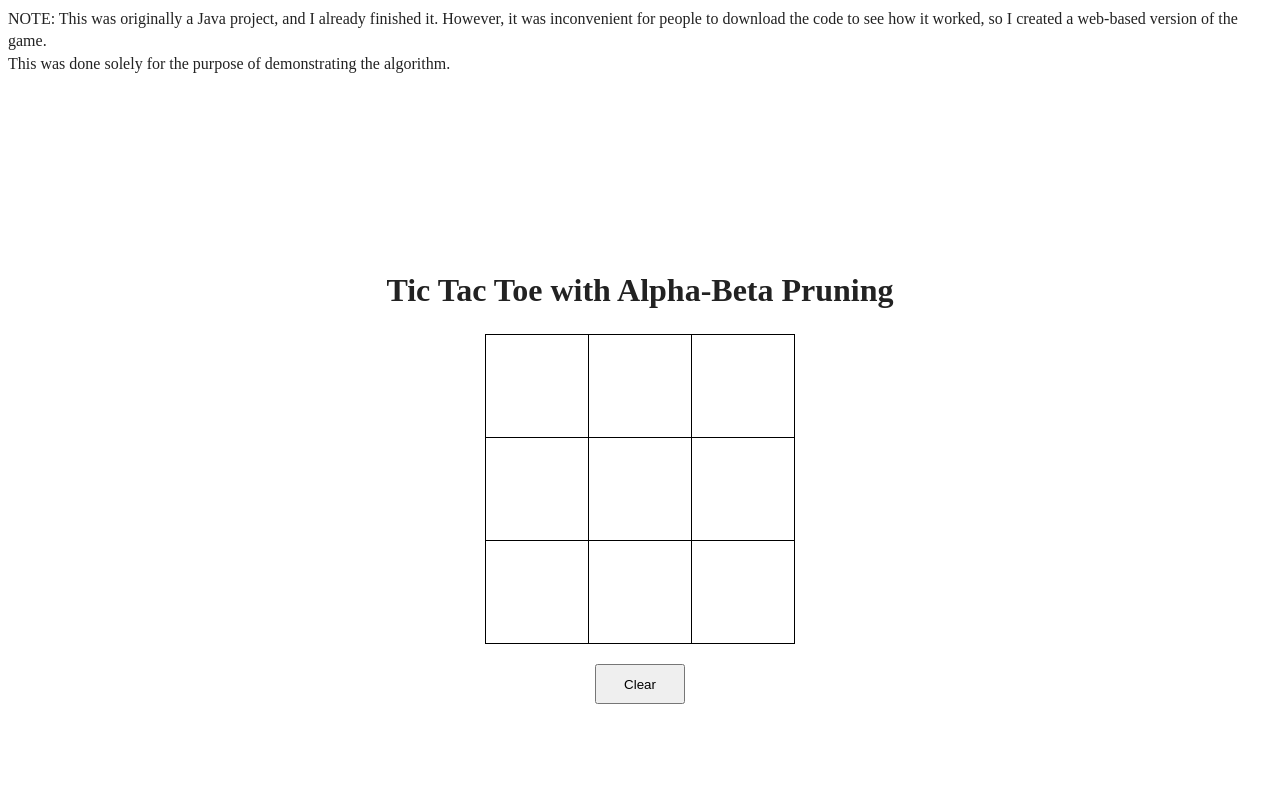
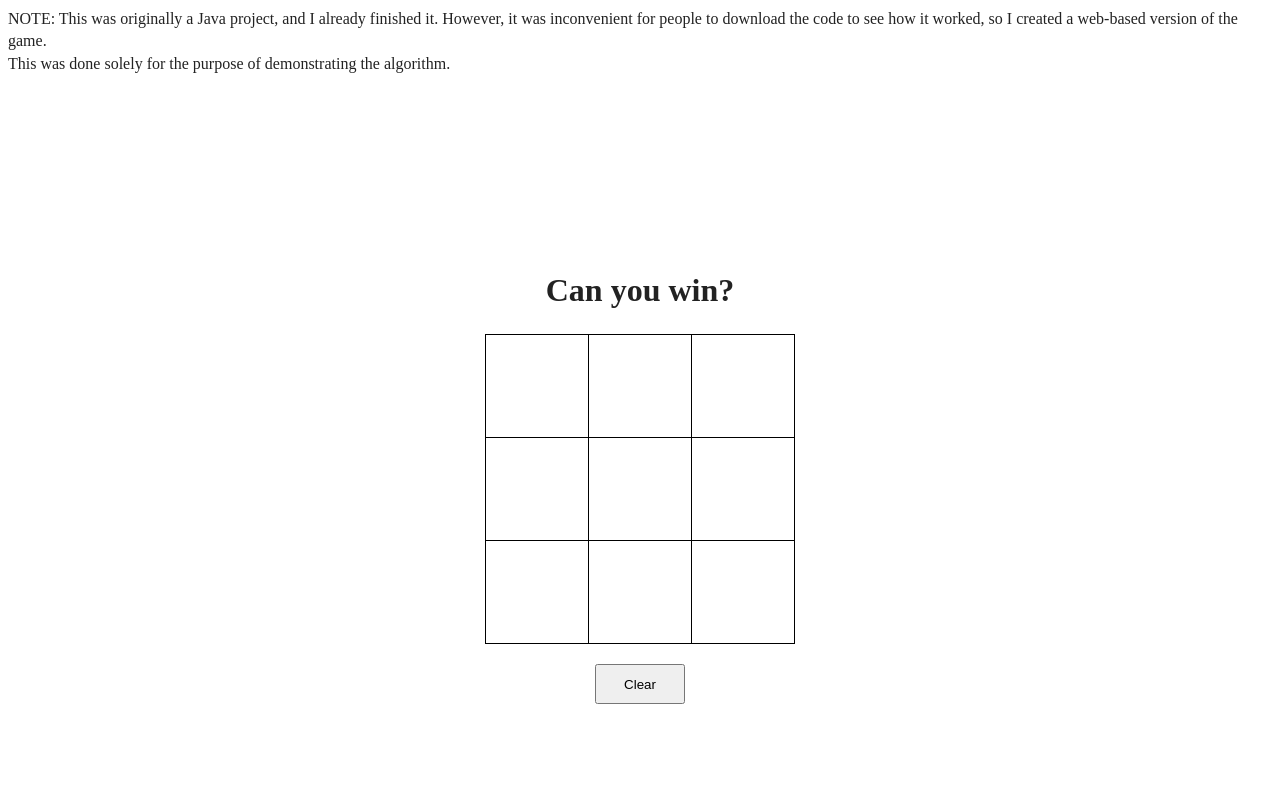
Before and after one commit to loftyyyy/TicTacWeb, a website: page index.html in a window 1280 px wide. Both pictures are taken after a click on the button "Clear". Shown: the top 800 px of the page. Drawn offline with Linux system fonts and the light colour scheme.

Commit message:
addedSomethingIforgot

```diff
--- a/index.html
+++ b/index.html
@@ -25,7 +25,7 @@
 <body>
 NOTE: This was originally a Java project, and I already finished it. However, it was inconvenient for people to download the code to see how it worked, so I created a web-based version of the game. <br> This was done solely for the purpose of demonstrating the algorithm.
 <div id="mainDiv">
-  <h1 id="winHeader">Tic Tac Toe AI with Alpha-Beta Pruning</h1>
+  <h1 id="winHeader">TicTacToe</h1>
 
   <table>
     <tr>
--- a/js/app.js
+++ b/js/app.js
@@ -4,6 +4,7 @@
  *
  * @type {NodeListOf<HTMLElementTagNameMap[string]>}
  */
+
 const cells = document.querySelectorAll('td');
 let board = [[null, null, null], [null, null, null], [null, null, null]];
 const header = document.getElementById("winHeader");
@@ -13,7 +14,7 @@ let playerTurn = true;
 function clearBoard() {
   for (let i = 0; i < board.length; i++) {
     for (let j = 0; j < board[i].length; j++) {
-      header.textContent = "Tic Tac Toe with Alpha-Beta Pruning"
+      header.textContent = "Can you win?"
 
       board[i][j].textContent = "";
       board[i][j].style.backgroundColor = ""; // Reset cell color
```
